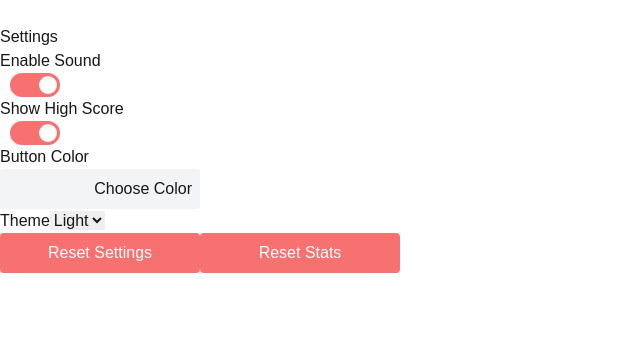
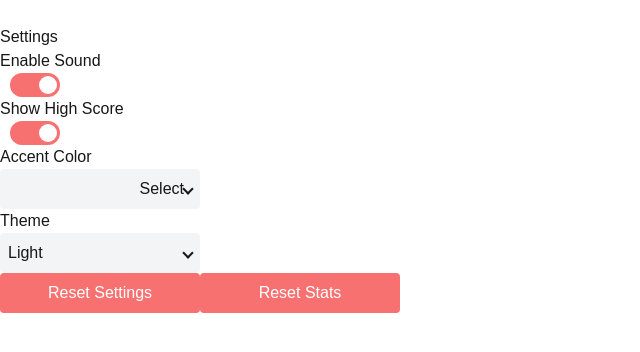
Before and after one commit to beck1888/chance-clicker-game, a Next.js app: page /settings in a window 1280 px wide. Shown: the top 352 px of the page, without its empty margins (0-640 px from the left). Built offline with nearby package versions, Linux system fonts and the light colour scheme.

Commit message:
FEATURE: Add theme picker functionality to settings page for improved user customization

```diff
--- a/src/app/settings/page.tsx
+++ b/src/app/settings/page.tsx
@@ -10,6 +10,8 @@ export default function Settings() {
   const [darkMode, setDarkMode] = useState<'light' | 'dark'>('light'); // Default to light
   const [isColorPickerOpen, setIsColorPickerOpen] = useState(false);
   const colorPickerRef = useRef<HTMLDivElement>(null);
+  const [isThemePickerOpen, setIsThemePickerOpen] = useState(false);
+  const themePickerRef = useRef<HTMLDivElement>(null);
 
   useEffect(() => {
     const savedSoundSetting = localStorage.getItem("soundEnabled");
@@ -82,6 +84,10 @@ export default function Settings() {
     document.documentElement.classList.add(theme);
   };
 
+  const toggleThemePicker = () => {
+    setIsThemePickerOpen(!isThemePickerOpen);
+  };
+
   // Close color picker when clicking outside
   useEffect(() => {
     const handleClickOutside = (event: MouseEvent) => {
@@ -90,6 +96,22 @@ export default function Settings() {
         !colorPickerRef.current.contains(event.target as Node)
       ) {
         setIsColorPickerOpen(false);
+      }
+    };
+    document.addEventListener("mousedown", handleClickOutside);
+    return () => {
+      document.removeEventListener("mousedown", handleClickOutside);
+    };
+  }, []);
+
+  // Close theme picker when clicking outside
+  useEffect(() => {
+    const handleClickOutside = (event: MouseEvent) => {
+      if (
+        themePickerRef.current &&
+        !themePickerRef.current.contains(event.target as Node)
+      ) {
+        setIsThemePickerOpen(false);
       }
     };
     document.addEventListener("mousedown", handleClickOutside);
@@ -139,14 +161,14 @@ export default function Settings() {
 
         {/* Color Picker */}
         <div className="flex flex-col space-y-2 w-full">
-          <span>Button Color</span>
+          <span>Accent Color</span>
           <div className={styles.colorPickerContainer} ref={colorPickerRef}>
             <button
-              className={styles.colorPickerButton}
+              className={`${styles.colorPickerButton} ${isColorPickerOpen ? 'open' : ''}`}
               onClick={toggleColorPicker}
             >
               <span style={{ backgroundColor: buttonColor }} className="w-6 h-6 rounded-full"></span>
-              <span>Choose Color</span>
+              <span>Select</span>
             </button>
             <div className={`${styles.colorPickerPopup} ${isColorPickerOpen ? styles.open : ''}`}>
               <div className={styles.colorGrid}>
@@ -166,14 +188,23 @@ export default function Settings() {
         {/* Theme Selection */}
         <div className="flex flex-col space-y-2 w-full">
           <span>Theme</span>
-          <select
-            value={darkMode}
-            onChange={(e) => handleThemeChange(e.target.value as 'light' | 'dark')}
-            className={`p-2 border rounded ${darkMode === 'dark' ? 'bg-gray-800 text-gray-100 border-gray-700' : 'bg-white text-black border-gray-300'}`}
-          >
-            <option value="light">Light</option>
-            <option value="dark">Dark</option>
-          </select>
+          <div className={styles.themePickerContainer} ref={themePickerRef}>
+            <button
+              className={`${styles.themePickerButton} ${isThemePickerOpen ? 'open' : ''}`}
+              onClick={toggleThemePicker}
+            >
+              <span>{darkMode === 'dark' ? 'Dark' : 'Light'}</span>
+              {/* <span>Choose Theme</span> */}
+            </button>
+            <div className={`${styles.themePickerPopup} ${isThemePickerOpen ? styles.open : ''}`}>
+              <div className={styles.themeOption} onClick={() => handleThemeChange('light')}>
+                Light
+              </div>
+              <div className={styles.themeOption} onClick={() => handleThemeChange('dark')}>
+                Dark
+              </div>
+            </div>
+          </div>
         </div>
 
         {/* Reset Buttons */}
--- a/src/app/settings/settings.module.css
+++ b/src/app/settings/settings.module.css
@@ -88,6 +88,33 @@ input:checked + .slider::before {
   justify-content: space-between;
 }
 
+.colorPickerButton::after,
+.themePickerButton::after {
+  content: "";
+  border: solid var(--foreground);
+  border-width: 0 2px 2px 0;
+  display: inline-block;
+  padding: 3px;
+  transform: rotate(45deg);
+  transition: transform 0.3s;
+}
+
+.colorPickerButton.open::after,
+.themePickerButton.open::after {
+  transform: rotate(-135deg);
+}
+
+.colorPickerButton span,
+.themePickerButton span {
+  display: flex;
+  align-items: center;
+}
+
+.colorPickerButton span:first-child,
+.themePickerButton span:first-child {
+  margin-right: auto;
+}
+
 .colorPickerPopup {
   position: absolute;
   top: 110%;
@@ -165,3 +192,56 @@ input:checked + .slider::before {
   visibility: visible;
   transform: scaleY(1);
 }
+
+.themePickerContainer {
+  position: relative;
+  width: 200px;
+}
+
+.themePickerButton {
+  width: 100%;
+  padding: 0.5rem;
+  background-color: var(--background-lighter);
+  color: var(--foreground);
+  border: none;
+  border-radius: 0.25rem;
+  cursor: pointer;
+  display: flex;
+  align-items: center;
+  justify-content: space-between;
+}
+
+.themePickerPopup {
+  position: absolute;
+  top: 110%;
+  left: 0;
+  width: 100%;
+  padding: 0.5rem;
+  background: var(--background-lighter);
+  color: var(--foreground);
+  border: none;
+  border-radius: 0.75rem;
+  box-shadow: 0 4px 6px -1px rgb(0 0 0 / 0.1), 0 2px 4px -2px rgb(0 0 0 / 0.1);
+  opacity: 0;
+  visibility: hidden;
+  transform: scaleY(0);
+  transform-origin: top;
+  transition: opacity 0.3s, transform 0.3s, visibility 0.3s;
+  z-index: 10;
+}
+
+.themePickerPopup.open {
+  opacity: 1;
+  visibility: visible;
+  transform: scaleY(1);
+}
+
+.themeOption {
+  padding: 0.5rem;
+  cursor: pointer;
+  transition: background-color 0.2s;
+}
+
+.themeOption:hover {
+  background-color: var(--background-hover);
+}
```
